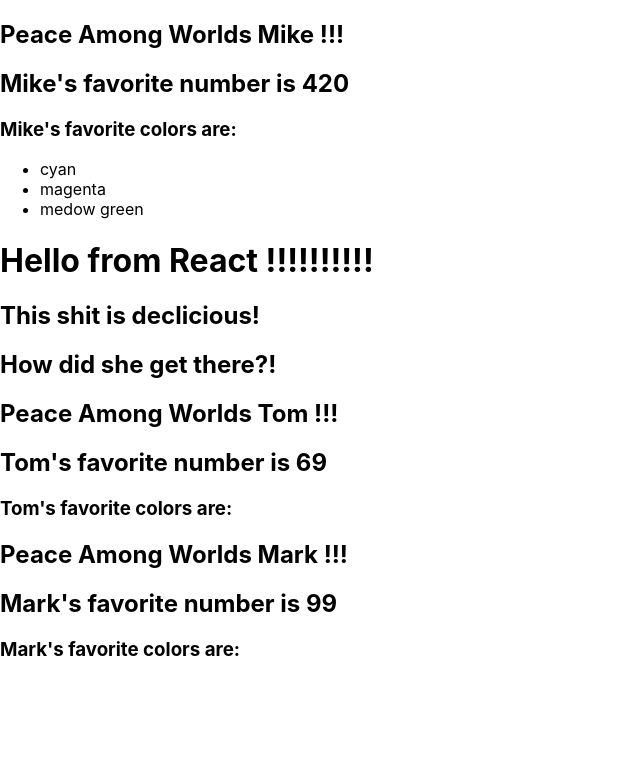
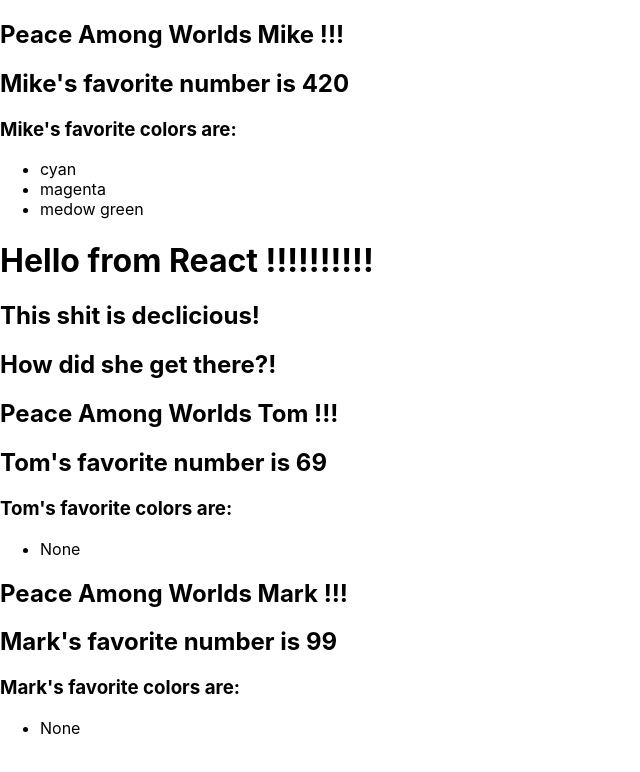
Before and after one commit to mcstagg/learning-react, a React (Create React App) app: page / in a window 1280 px wide. Shown: the top 772 px of the page, without its empty margins (0-640 px from the left). Built offline with nearby package versions, Linux system fonts and the light colour scheme.

Commit message:
Show none for greetings without favorite colors...

```diff
--- a/src/Greeting.js
+++ b/src/Greeting.js
@@ -17,6 +17,7 @@
         </h3>
         <ul>
             {props.favColors && props.favColors.map(x => <li>{x}</li>)}
+            {!props.favColors && <li>None</li>}
         </ul>
         </>
     );
```
